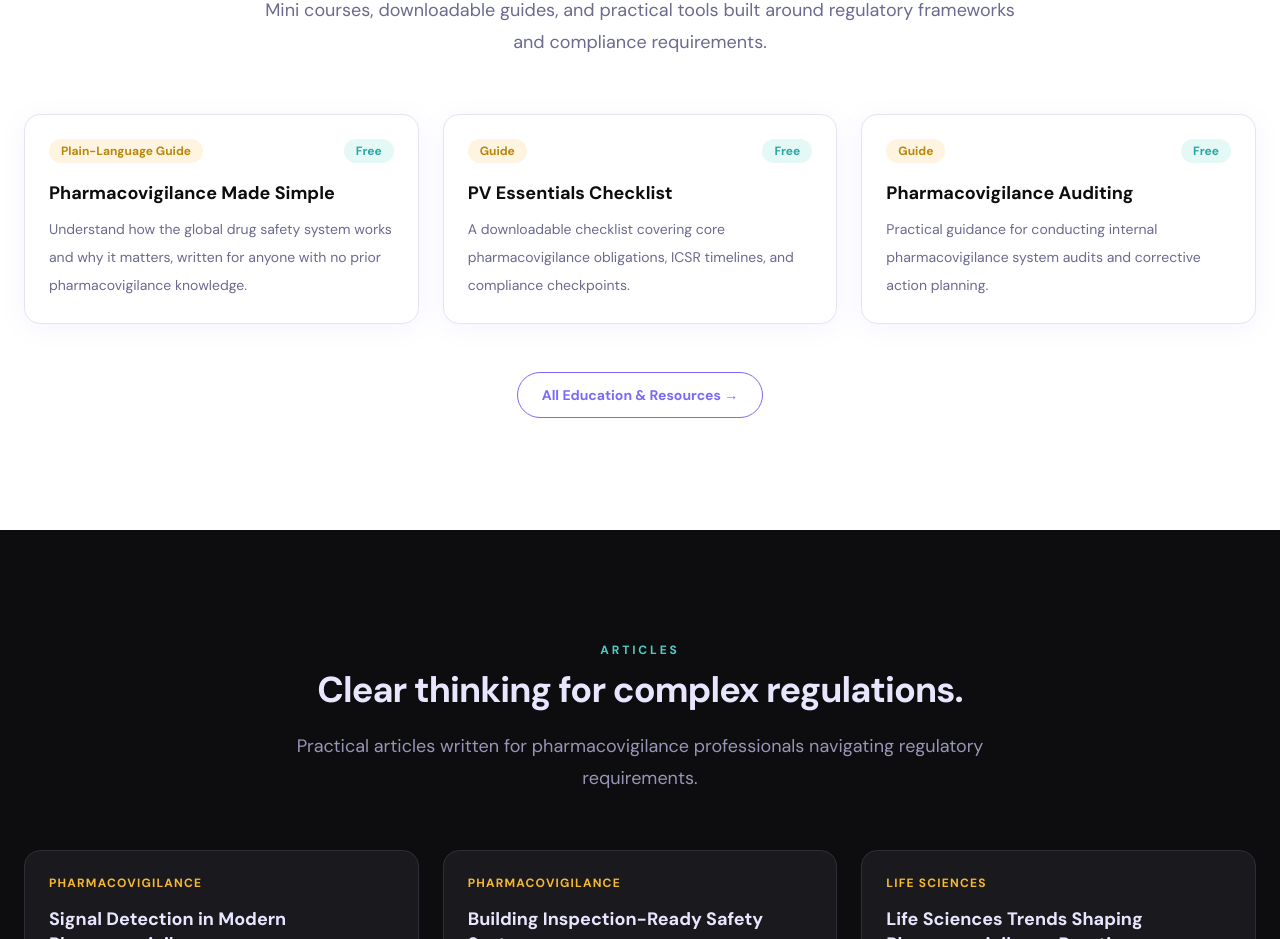
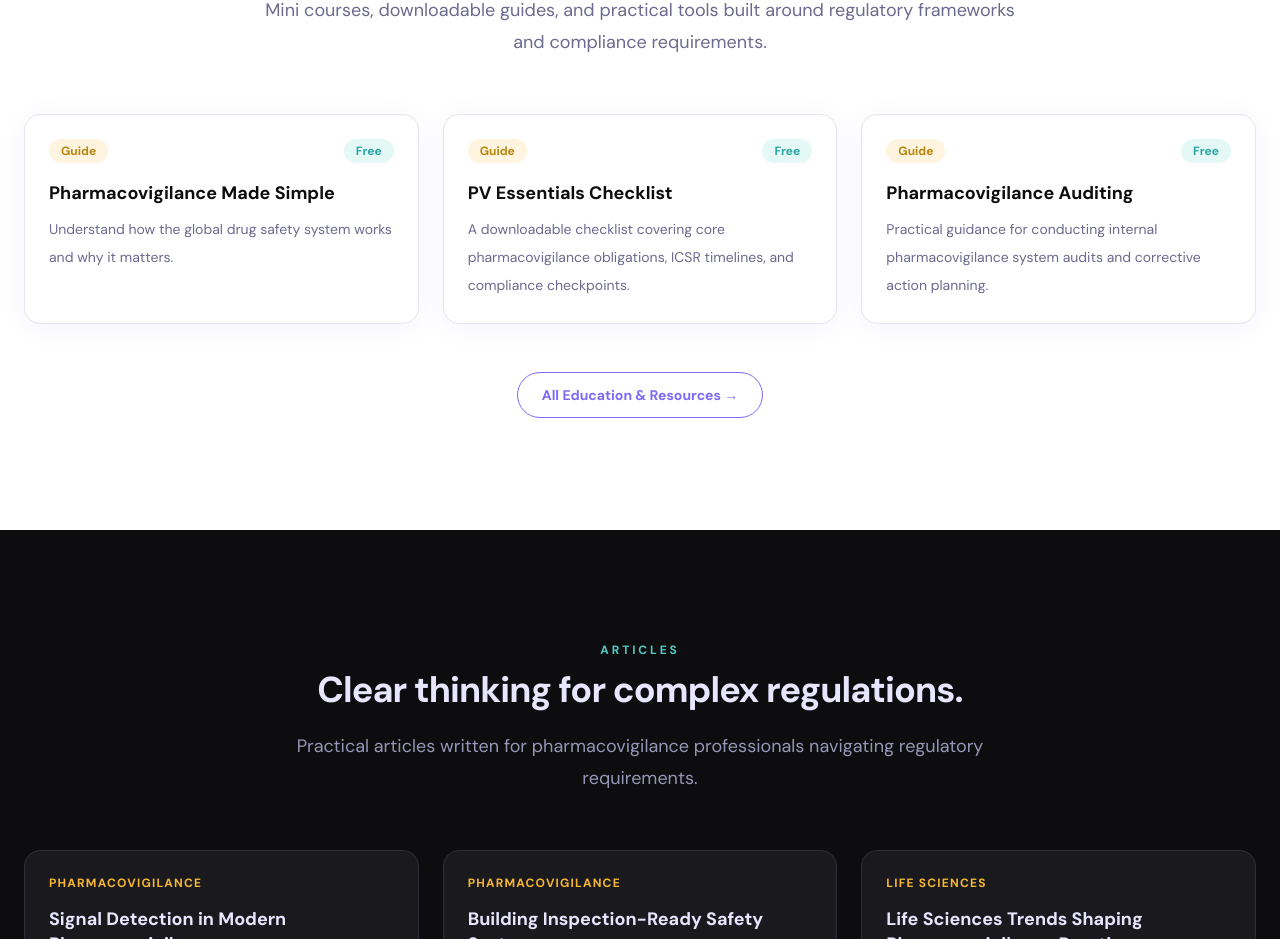
Before and after one commit to albanamarkaj-commits/qualivio, a Next.js app: page / in a window 1280 px wide. Shown: the part 1200-2139 px from the top of the page. Built offline with nearby package versions, Linux system fonts and the light colour scheme.

Commit message:
Update PV Made Simple card: type to Guide, shorten description

```diff
--- a/src/data/resources.ts
+++ b/src/data/resources.ts
@@ -21,9 +21,9 @@ export const resources: Resource[] = [
   {
     id: "pv-made-simple",
     title: "Pharmacovigilance Made Simple",
-    type: "Plain-Language Guide",
+    type: "Guide",
     description:
-      "Understand how the global drug safety system works and why it matters, written for anyone with no prior pharmacovigilance knowledge.",
+      "Understand how the global drug safety system works and why it matters.",
     price: "Free",
     file: "/resources/Qualivio_PV_Made_Simple.pdf",
   },
```
